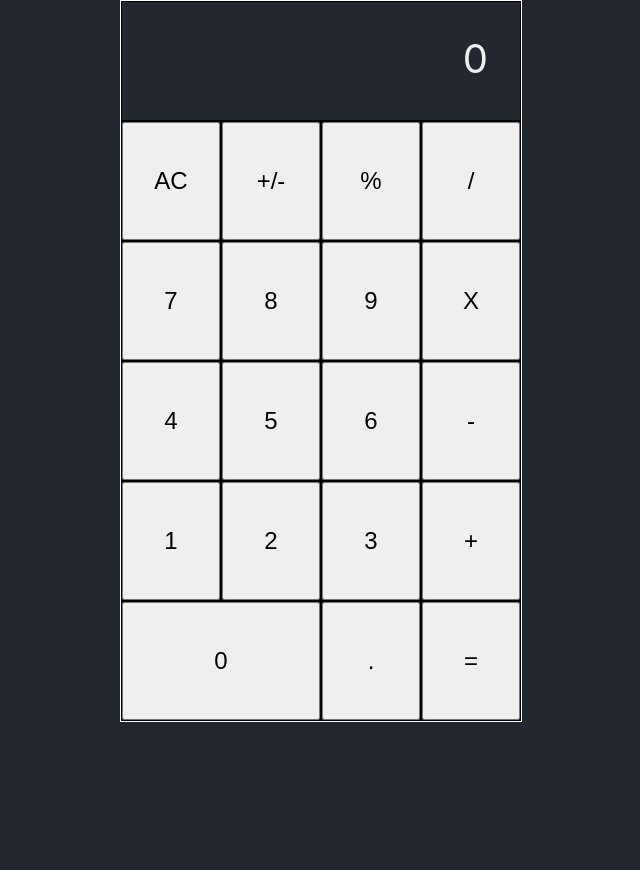
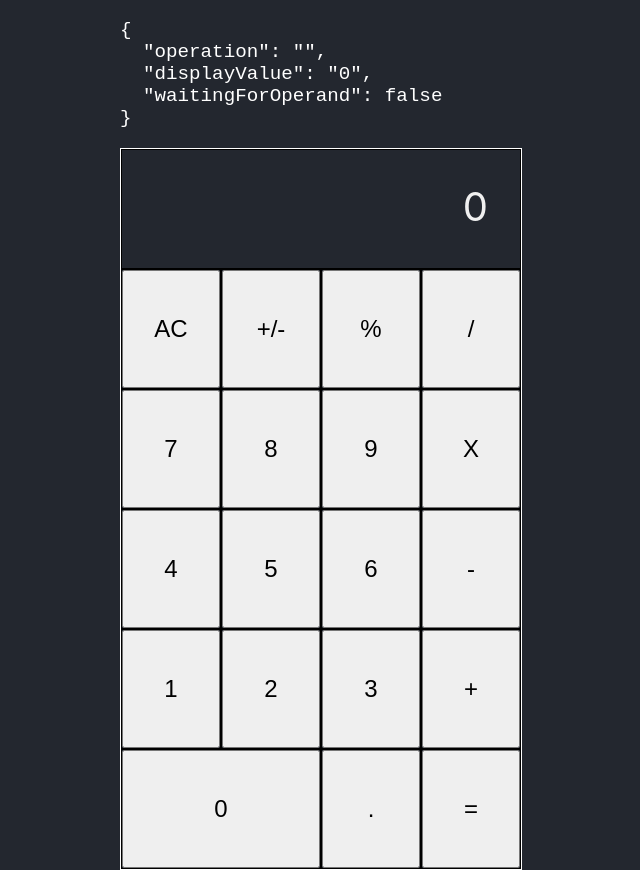
Before and after one commit to tuf75588/react-18-calculator, a React (Create React App) app: page / in a window 1280 px wide. Shown: the whole page, without its empty margins (319-959 px from the left). Before the commit the page ends 800 px from the top, so only its background shows below. Built offline with nearby package versions, Linux system fonts and the light colour scheme.

Commit message:
setup operation logic

```diff
--- a/src/App.tsx
+++ b/src/App.tsx
@@ -2,10 +2,11 @@ import React from 'react';
 
 function App() {
   const [displayValue, setDislpayValue] = React.useState<any | null>('0');
+  const [operation, setOperation] = React.useState<string | null>('');
+  const [waitingForOperand, setWaitingForOperand] = React.useState(false);
   const addDigit = (digit: string) => setDislpayValue((previousState: string) => {
      return previousState === '0' ? digit : previousState + digit;
   });
-  const [operation, setOperation] = React.useState<string | null>('')
   const clearDisplay = () => setDislpayValue('0');
   const toggleSign = () => setDislpayValue(displayValue * -1);
   //decimal point
@@ -17,8 +18,12 @@ function App() {
       setDislpayValue(String(toNum / 100));
   }
   return (
+    <React.Fragment>
+    <pre style={{color: 'white', fontSize: '1.2rem'}}>{JSON.stringify({operation, displayValue, waitingForOperand}, null, 2)}</pre>
     <div className='calc'>
-      <div className='calc-btn display'>{displayValue}</div>
+
+      <div className='calc-btn display'>{displayValue}
+      </div>
       <div className='calc-btn'>
         <button onClick={() => clearDisplay()}>AC</button>
       </div>
@@ -77,6 +82,7 @@ function App() {
         <button>=</button>
       </div>
     </div>
+    </React.Fragment>
   );
 }
 
```
